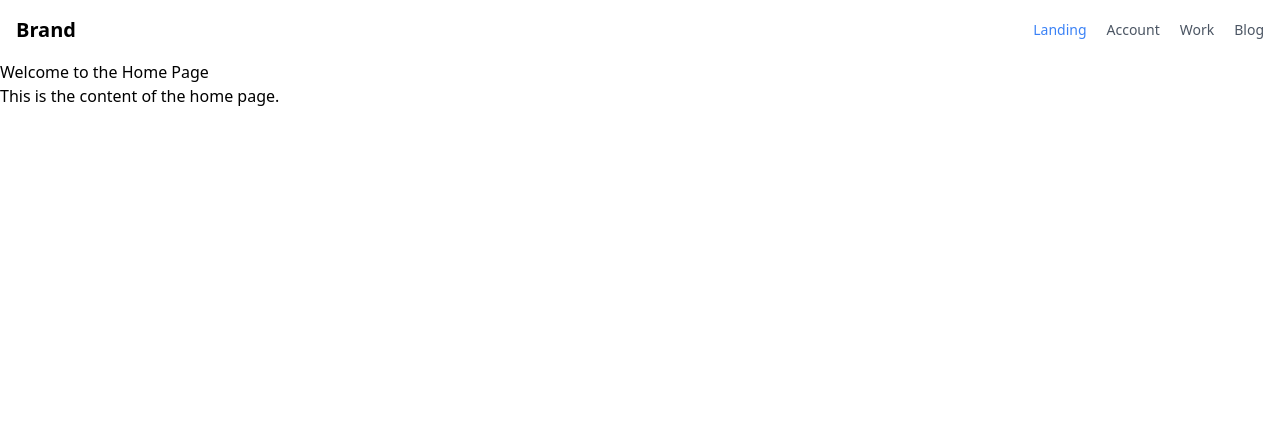
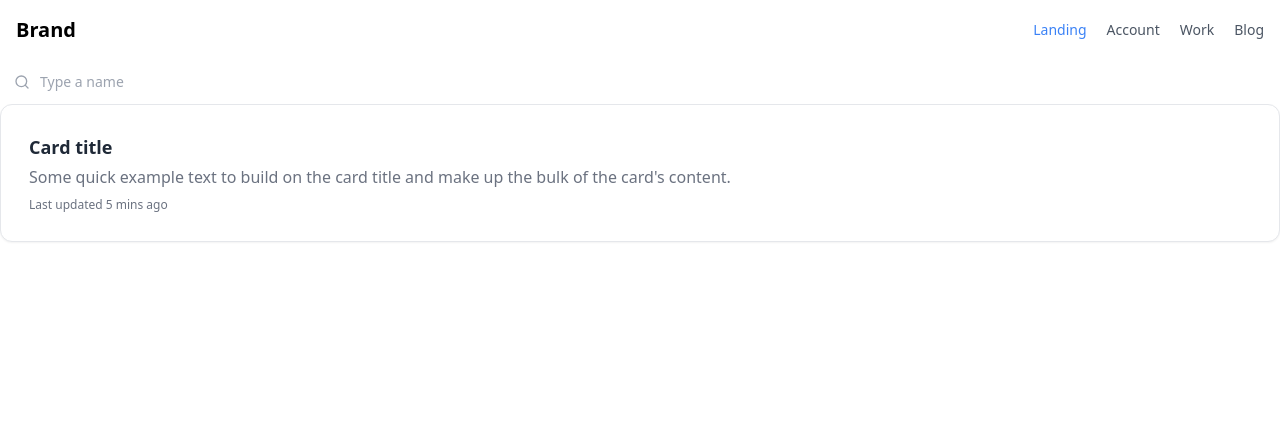
Before and after one commit to Mohamed-Aymn/blogs-prototype, a Laravel app: page / in a window 1280 px wide. Shown: the top 441 px of the page. Run offline with Laravel 12, Linux system fonts and the light colour scheme; style sheets or scripts are compiled from the project's sources.

Commit message:
chore: home page components

```diff
--- a/blogs/resources/views/home.blade.php
+++ b/blogs/resources/views/home.blade.php
@@ -1,6 +1,46 @@
 @extends('layouts.app')
 
 @section('content')
-    <h1>Welcome to the Home Page</h1>
-    <p>This is the content of the home page.</p>
+    {{-- search bar --}}
+    <section>
+        <div class="max-w-sm">
+            <div class="relative">
+                <div class="relative">
+                    <div class="absolute inset-y-0 start-0 flex items-center pointer-events-none z-20 ps-3.5">
+                    <svg class="flex-shrink-0 size-4 text-gray-400 " xmlns="http://www.w3.org/2000/svg" width="24" height="24" viewBox="0 0 24 24" fill="none" stroke="currentColor" stroke-width="2" stroke-linecap="round" stroke-linejoin="round">
+                        <circle cx="11" cy="11" r="8"></circle>
+                        <path d="m21 21-4.3-4.3"></path>
+                    </svg>
+                    </div>
+                    <input class="py-3 ps-10 pe-4 block w-full border-gray-200 rounded-lg text-sm focus:border-blue-500 focus:ring-blue-500 disabled:opacity-50 disabled:pointer-events-none " type="text" placeholder="Type a name" value="" data-hs-combo-box-input="">
+                </div>
+
+                <div class="absolute z-50 w-full bg-white border border-gray-200 rounded-lg " style="display: none;" data-hs-combo-box-output="">
+                    <div class="max-h-72 rounded-b-lg overflow-hidden overflow-y-auto [&::-webkit-scrollbar]:w-2 [&::-webkit-scrollbar-thumb]:rounded-full [&::-webkit-scrollbar-track]:bg-gray-100 [&::-webkit-scrollbar-thumb]:bg-gray-300 " data-hs-combo-box-output-items-wrapper=""></div>
+                </div>
+            </div>
+        </div>
+    </section>
+
+    {{-- blogs list --}}
+    <section>
+        <div class="bg-white border rounded-xl shadow-sm sm:flex ">
+            <div class="p-4 flex flex-col h-full sm:p-7">
+                <h3 class="text-lg font-bold text-gray-800 ">
+                    Card title
+                </h3>
+                <p class="mt-1 text-gray-500 ">
+                    Some quick example text to build on the card title and make up the bulk of the card's content.
+                </p>
+                <div class="mt-5 sm:mt-auto">
+                <p class="text-xs text-gray-500 mt-2">
+                    Last updated 5 mins ago
+                </p>
+                </div>
+            </div>
+        </div>
+    </section>
 @endsection
+
+@section('script')
+@endsection
--- a/blogs/resources/views/layouts/app.blade.php
+++ b/blogs/resources/views/layouts/app.blade.php
@@ -16,5 +16,7 @@
         </main>
 
         @include('partials.footer')
+
+        @yield('script')
     </body>
 </html>
```
